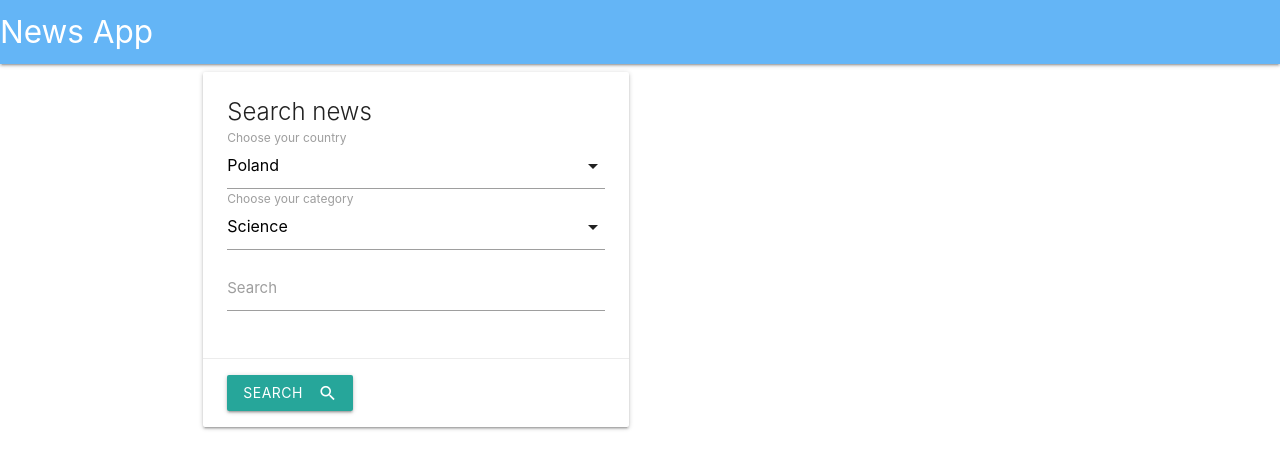
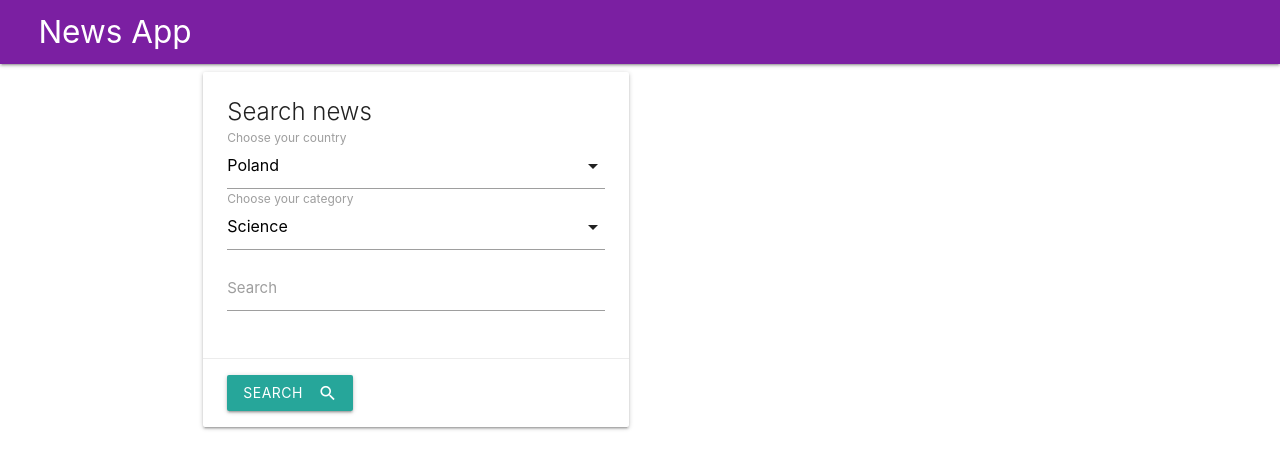
Before and after one commit to Demilicz/News-App, a plain HTML site: page index.html in a window 1280 px wide. Drawn offline with nearby package versions, Linux system fonts and the light colour scheme; no server answers.

Commit message:
add purple background and margin left 3% for title News App

```diff
--- a/index.html
+++ b/index.html
@@ -18,7 +18,7 @@
     <link rel="stylesheet" href="style.css" />
   </head>
   <body>
-    <nav class="blue lighten-2">
+    <nav class="purple darken-2">
       <div class="nav-wrapper">
         <a href="#" class="brand-logo">News App</a>
       </div>
--- a/style.css
+++ b/style.css
@@ -15,3 +15,6 @@
   grid-template-columns: 1fr 1fr;
   grid-auto-flow: dense;
 }
+.brand-logo {
+  margin-left: 3%;
+}
```
